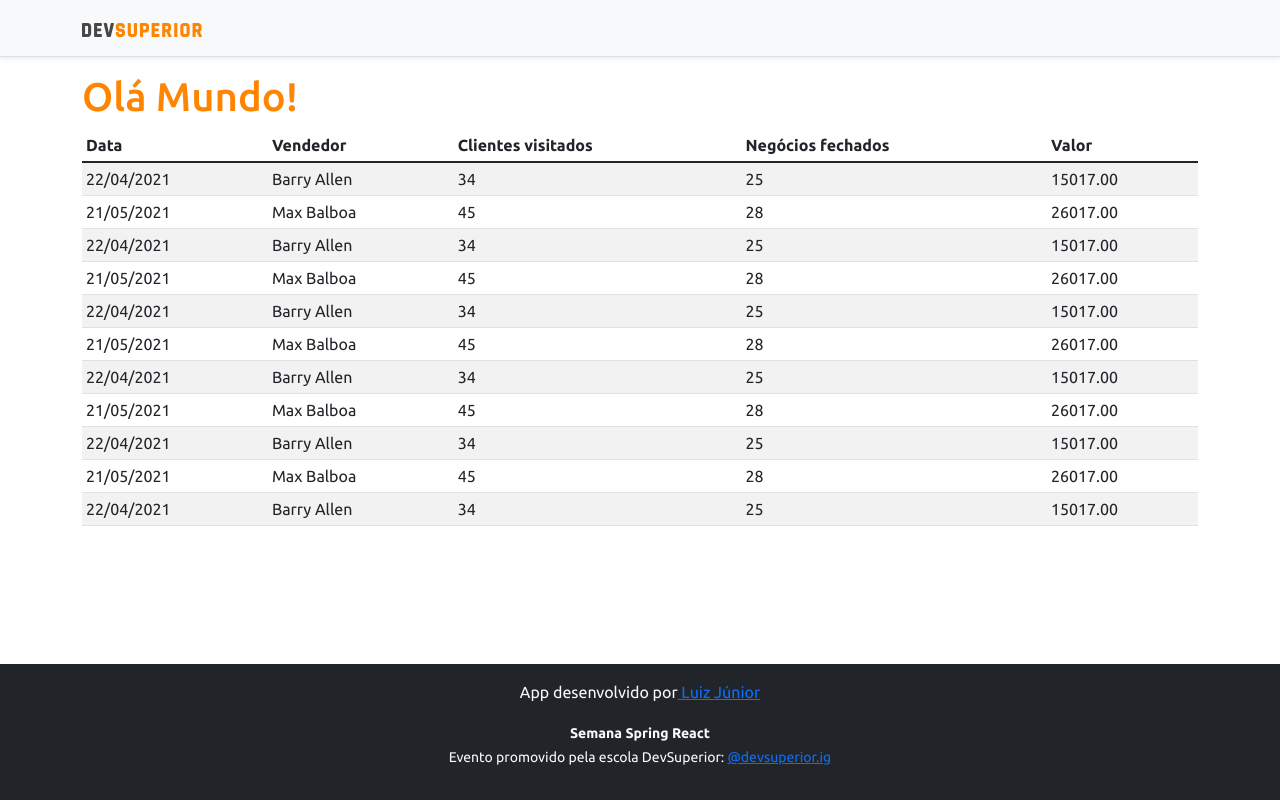
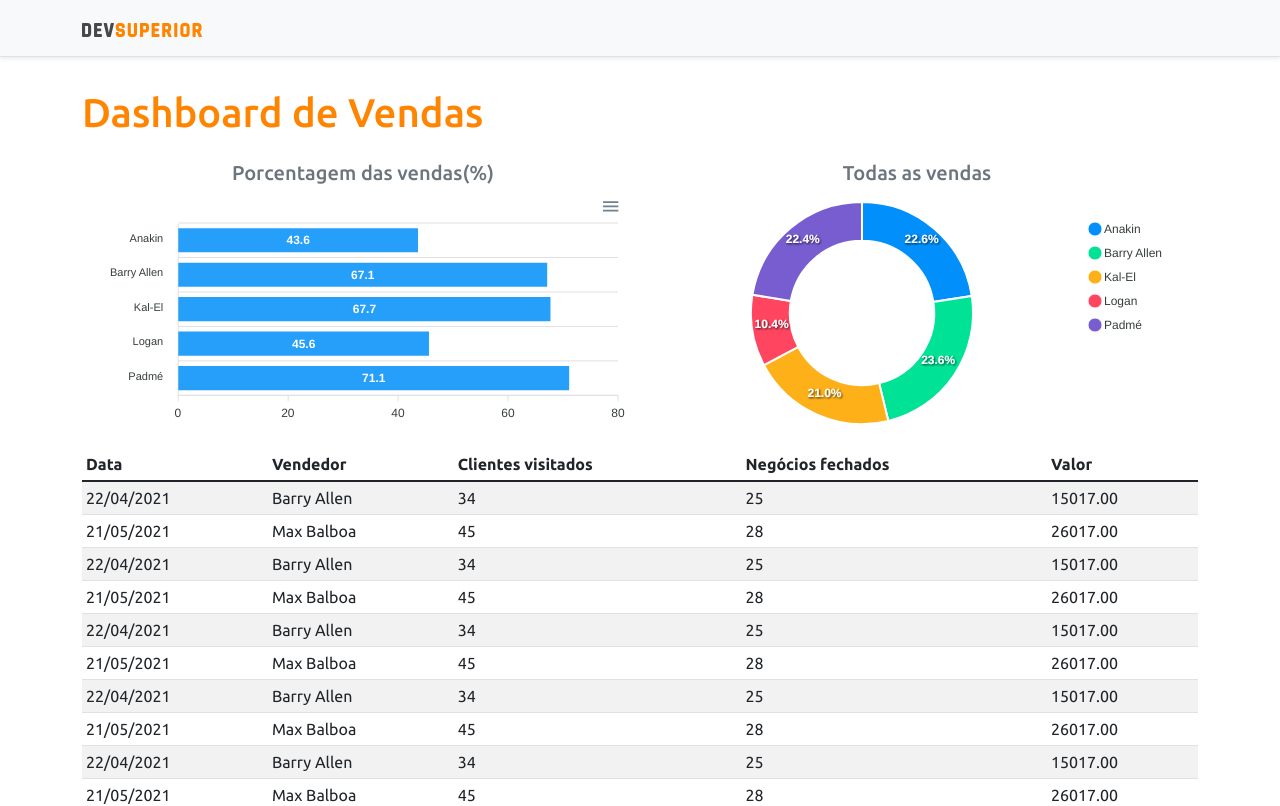
Before and after one commit to luizjrandrade/projeto-sds3, a React (Create React App) app in the folder front/: page / in a window 1280 px wide. Shown: the top 806 px of the page. Built offline with nearby package versions, Linux system fonts and the light colour scheme.

Commit message:
Static Charts

```diff
--- a/front/src/App.tsx
+++ b/front/src/App.tsx
@@ -1,13 +1,27 @@
 import DataTable from "components/DataTable";
 import Footer from "components/Footer";
 import NavBar from "components/NavBar";
+import BarChart from "components/BarChart";
+import DonutChart from "components/DonutChart";
 
 function App() {
   return (
     <>
     <NavBar />
     <div className="container">
-      <h1 className="text-primary">Olá Mundo!</h1>
+      <h1 className="text-primary py-3">Dashboard de Vendas</h1>
+      <div className="row px-3">
+        <div className="col-sm-6">
+          <h5 className="text-center text-secondary">Porcentagem das vendas(%)</h5>
+          <BarChart />
+        </div>
+        <div className="col-sm-6">
+          <h5 className="text-center text-secondary">Todas as vendas</h5>
+          <DonutChart />
+        </div>
+
+      </div>
+
       <DataTable />
     </div>
 
--- /dev/null
+++ b/front/src/components/BarChart/index.tsx
@@ -0,0 +1,37 @@
+import  Chart from 'react-apexcharts';
+
+
+const BarChart = () => {
+
+    const options = {
+        plotOptions: {
+            bar: {
+                horizontal: true,
+            }
+        },
+    };
+
+    const mockData = {
+        labels: {
+            categories: ['Anakin', 'Barry Allen', 'Kal-El', 'Logan', 'Padmé']
+        },
+        series: [
+            {
+                name: "% Sucesso",
+                data: [43.6, 67.1, 67.7, 45.6, 71.1]
+            }
+        ]
+    };
+
+    return (
+       <Chart
+            options={{ ...options, xaxis: mockData.labels}}
+            series={mockData.series}
+            type="bar"
+            height="240"
+
+       />
+    );
+}
+
+export default BarChart;
--- /dev/null
+++ b/front/src/components/DonutChart/index.tsx
@@ -0,0 +1,29 @@
+import  Chart from 'react-apexcharts';
+
+
+const DonutChart = () => {
+
+    const mockData = {
+        series: [477138, 499928, 444867, 220426, 473088],
+        labels: ['Anakin', 'Barry Allen', 'Kal-El', 'Logan', 'Padmé']
+    }
+
+    const options = {
+        legend: {
+            show: true,
+        }
+    }
+
+
+    return (
+       <Chart
+            options={{ ...options, labels: mockData.labels}}
+            series={mockData.series}
+            type="donut"
+            height="240"
+
+       />
+    );
+}
+
+export default DonutChart;
```
Also changed, not shown: package.json (added, +7 -0 lines), 2 other files (tests, documents, lock files or other folders).
